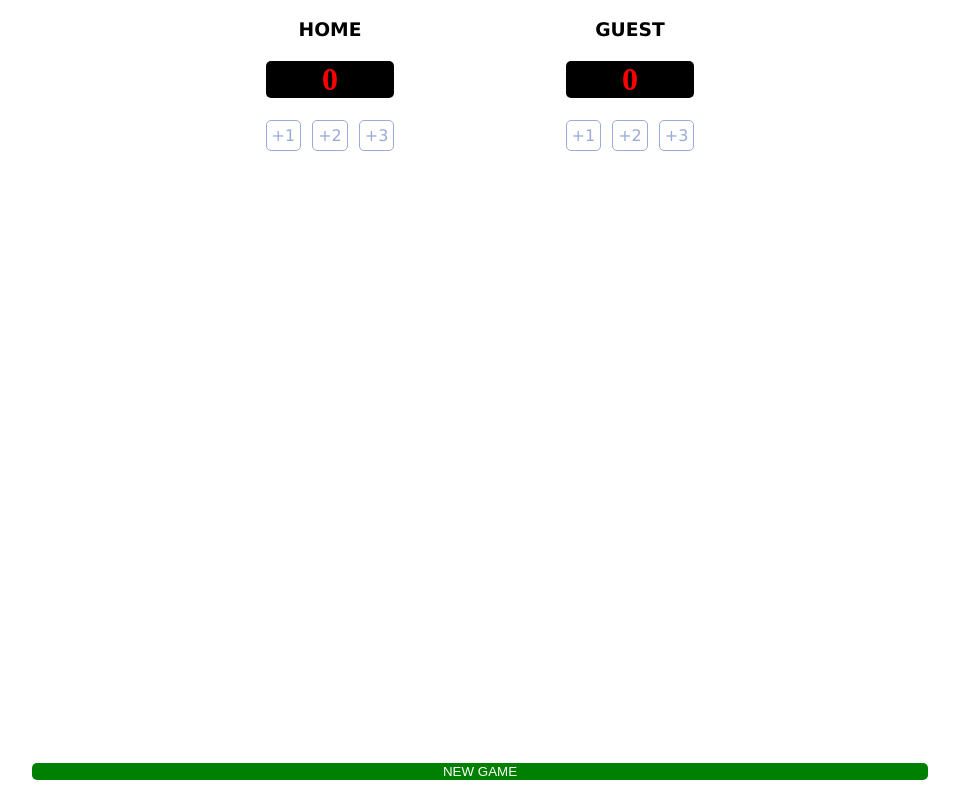
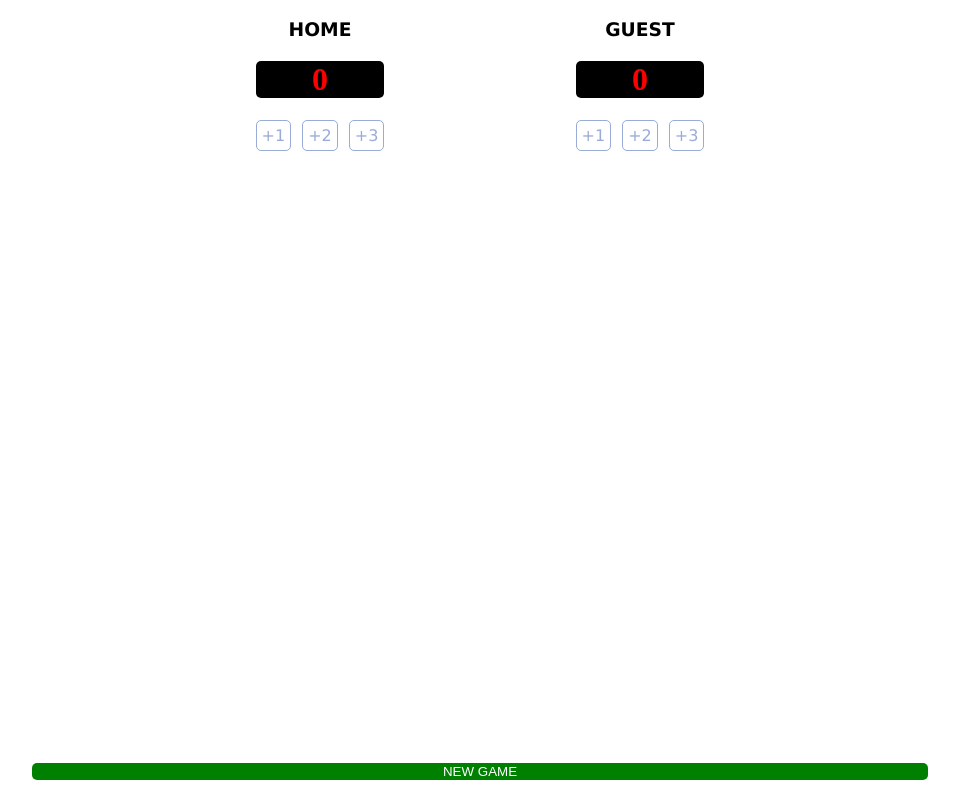
Before and after one commit to ChasingCloudss/basketball-scoreboard, a plain HTML site: page index.html in a window 1280 px wide. Shown: the whole page, without its empty margins (160-1119 px from the left). Drawn offline with Linux system fonts and the light colour scheme.

Commit message:
Update index.css

```diff
--- a/index.css
+++ b/index.css
@@ -62,8 +62,7 @@ body {
 }
 .container {
     display: flex;
-    width: 600px;
-    height: 400px;
+    width: 50%;
     margin: auto;
     justify-content: space-around;
 }
```
